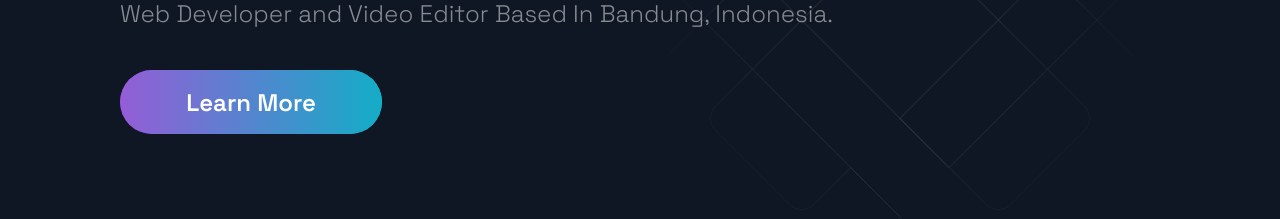
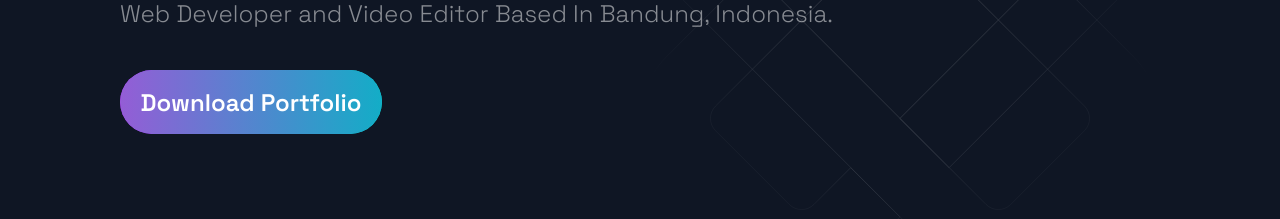
Before and after one commit to dimasrifalta/My-Portofolio, a Next.js app: page / in a window 1280 px wide. Shown: the part 352-571 px from the top of the page. Built offline with nearby package versions, Linux system fonts and the light colour scheme.

Commit message:
add new project realestate

```diff
--- a/src/components/Hero/Hero.js
+++ b/src/components/Hero/Hero.js
@@ -7,7 +7,14 @@ import {
 } from '../../styles/GlobalComponents';
 import Button from '../../styles/GlobalComponents/Button';
 import { LeftSection } from './HeroStyles';
+import fileSaver from 'file-saver';
 
+const saveFile = () => {
+  fileSaver.saveAs(
+    './images/resumedimas.pdf',
+    'resume_dimas.pdf'
+  );
+};
 const Hero = (props) => (
   <>
     <Section row nopadding>
@@ -19,7 +26,10 @@ const Hero = (props) => (
         <SectionText>
           Web Developer and Video Editor Based In Bandung, Indonesia.
         </SectionText>
-        <Button onClick={props.handleClick}>Learn More</Button>
+
+          <Button onClick={saveFile}>Download Portfolio</Button>
+
+
       </LeftSection>
     </Section>
   </>
```
